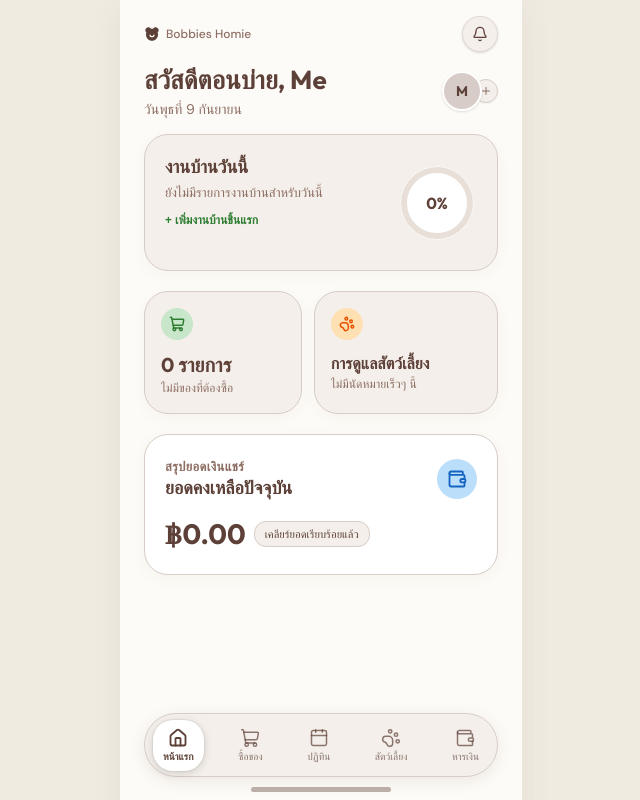
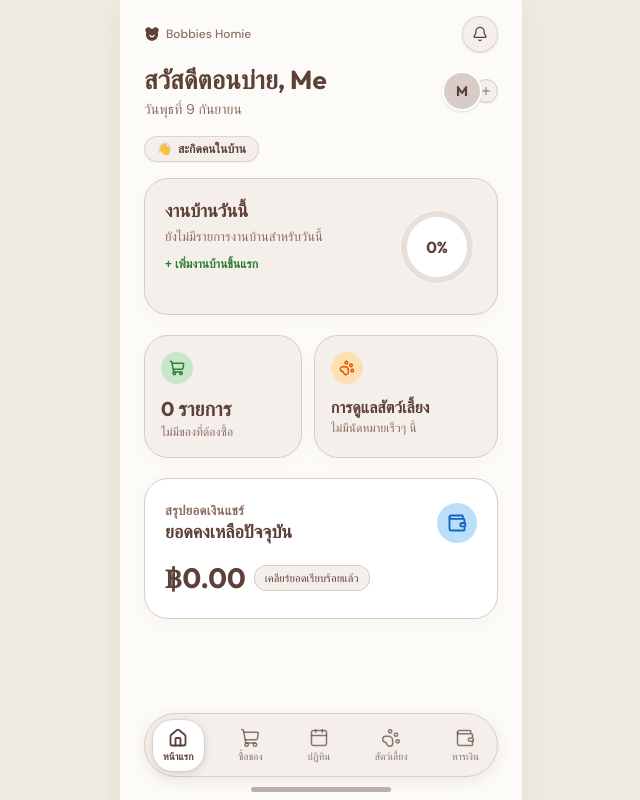
Before and after one commit to bobbieshomie/bobbies.homie, a Next.js app: page /dashboard in a window 1280 px wide. Shown: the top 800 px of the page, without its empty margins (319-959 px from the left). Built offline with nearby package versions, Linux system fonts and the light colour scheme; no server answers.

Commit message:
feat: add nudge button to dashboard header sending push notification to household

```diff
--- a/src/app/(app)/dashboard/page.tsx
+++ b/src/app/(app)/dashboard/page.tsx
@@ -42,6 +42,20 @@ export default function DashboardPage() {
   // Dynamic household members
   const [members, setMembers] = useState<DbProfile[]>([]);
   const [activeUserAvatar, setActiveUserAvatar] = useState<string | null>(profile.myAvatarUrl || null);
+  const [currentUserId, setCurrentUserId] = useState<string | null>(null);
+  const [householdId, setHouseholdId] = useState<string | null>(null);
+  const [nudgeLoading, setNudgeLoading] = useState(false);
+  const [nudgeCooldown, setNudgeCooldown] = useState(0);
+  const [nudgeMessage, setNudgeMessage] = useState<string | null>(null);
+
+  // Nudge cooldown countdown
+  useEffect(() => {
+    if (nudgeCooldown <= 0) return;
+    const timer = setInterval(() => {
+      setNudgeCooldown((c) => Math.max(0, c - 1));
+    }, 1000);
+    return () => clearInterval(timer);
+  }, [nudgeCooldown]);
 
   // Load real data from Supabase on mount
   useEffect(() => {
@@ -50,6 +64,7 @@ export default function DashboardPage() {
         const supabase = createClient();
         const { data: { user } } = await supabase.auth.getUser();
         if (user) {
+          setCurrentUserId(user.id);
           const p = await fetchProfile(user.id);
           if (p) {
             updateProfile({
@@ -61,6 +76,7 @@ export default function DashboardPage() {
             setActiveUserAvatar(p.avatar_url);
 
             if (p.household_id) {
+              setHouseholdId(p.household_id);
               const h = await fetchHousehold(p.household_id);
               if (h) {
                 updateProfile({
@@ -80,6 +96,42 @@ export default function DashboardPage() {
 
     syncDashboard();
   }, [updateProfile]);
+
+  const handleNudge = async () => {
+    if (!householdId || !currentUserId || nudgeCooldown > 0) return;
+    setNudgeLoading(true);
+    setNudgeMessage(null);
+    try {
+      if (typeof navigator !== 'undefined' && 'vibrate' in navigator) {
+        navigator.vibrate(50);
+      }
+      const sender = profile.myNickname || profile.name || (language === 'th' ? 'คนในบ้าน' : 'Homie');
+      const res = await fetch('/api/notifications/send', {
+        method: 'POST',
+        headers: { 'Content-Type': 'application/json' },
+        body: JSON.stringify({
+          householdId,
+          excludeUserId: currentUserId,
+          title: '🐻 Bobbies Homie',
+          body: language === 'th'
+            ? `${sender} สะกิดคุณ! 👋 มีอะไรหรือเปล่านะ~`
+            : `${sender} nudged you! 👋 Check in on homie!`,
+          link: '/dashboard',
+        }),
+      });
+      const data = await res.json();
+      if (data.success || data.tokensCount > 0) {
+        setNudgeCooldown(10);
+        setNudgeMessage(language === 'th' ? 'สะกิดเรียบร้อย! ✨' : 'Nudge sent! ✨');
+      } else {
+        setNudgeMessage(language === 'th' ? 'อีกฝ่ายยังไม่ได้เปิดแจ้งเตือน' : 'Partner has not enabled push yet');
+      }
+    } catch {
+      setNudgeMessage(language === 'th' ? 'ส่งไม่สำเร็จ' : 'Failed to send');
+    } finally {
+      setNudgeLoading(false);
+    }
+  };
 
   // Dynamic greeting based on current local hour
   const greeting = useMemo(() => {
@@ -196,6 +248,34 @@ export default function DashboardPage() {
                 </div>
               )}
             </Link>
+          </div>
+
+          {/* Quick Nudge Action Button */}
+          <div className="flex items-center gap-2 pt-0.5">
+            <button
+              type="button"
+              disabled={nudgeLoading || nudgeCooldown > 0}
+              onClick={handleNudge}
+              title={language === 'th' ? 'กดสะกิดแฟนหรือคนในบ้าน' : 'Nudge household members'}
+              className="flex items-center gap-1.5 px-3 py-1 rounded-full bg-[#F4EFEA] hover:bg-[#EAE4DC] dark:bg-[#25201D] dark:hover:bg-[#2F2722] border border-[#D7CCC8]/80 dark:border-[#3E322A] text-xs font-semibold text-[#5D4037] dark:text-[#DDD7D2] shadow-xs active:scale-95 transition-all duration-200 cursor-pointer disabled:opacity-75"
+            >
+              <span className={`text-xs transition-transform duration-300 ${nudgeCooldown > 0 ? 'scale-125' : ''}`}>
+                👋
+              </span>
+              <span>
+                {nudgeCooldown > 0
+                  ? (language === 'th' ? `สะกิดแล้ว (${nudgeCooldown}s)` : `Nudged (${nudgeCooldown}s)`)
+                  : nudgeLoading
+                  ? (language === 'th' ? 'กำลังสะกิด...' : 'Nudging...')
+                  : (language === 'th' ? 'สะกิดคนในบ้าน' : 'Nudge Homie')}
+              </span>
+            </button>
+
+            {nudgeMessage && (
+              <span className="text-[11px] text-[#2E7D32] dark:text-[#81C784] font-medium animate-in fade-in">
+                {nudgeMessage}
+              </span>
+            )}
           </div>
         </header>
 
```
